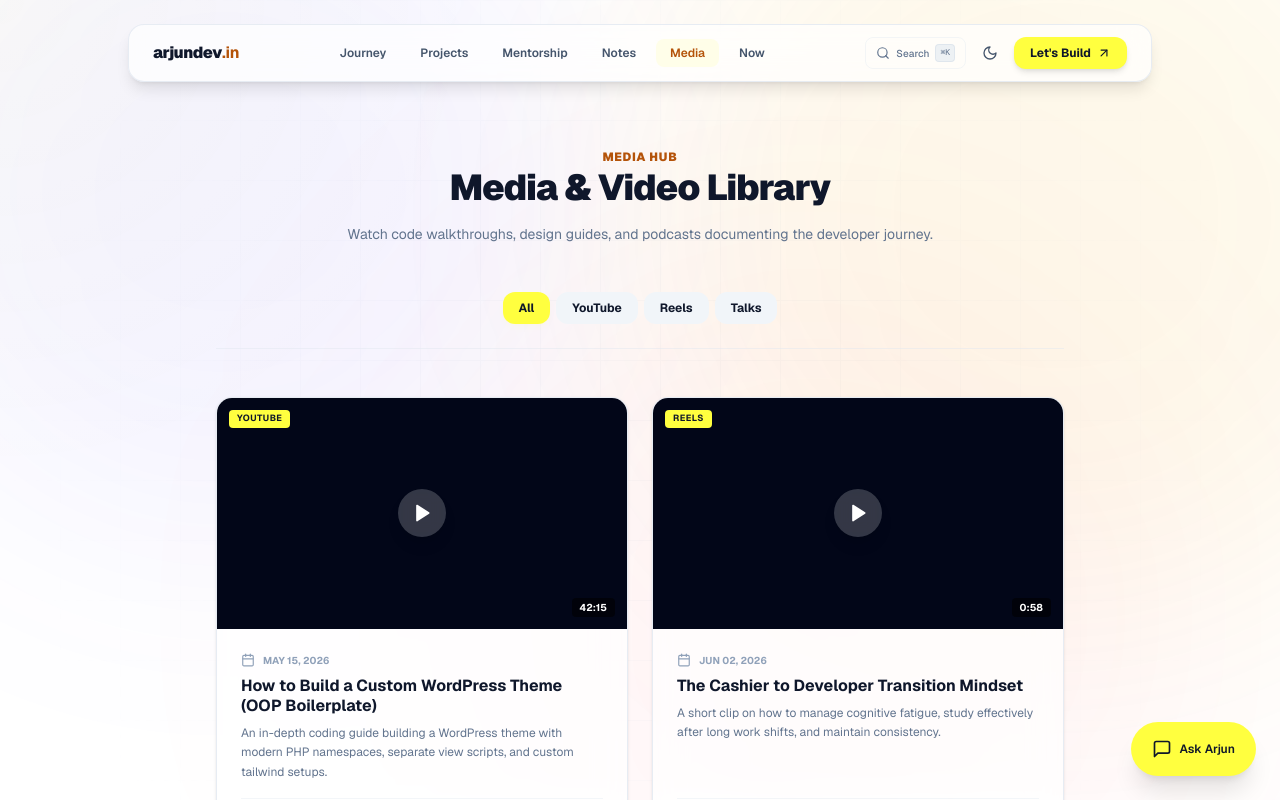
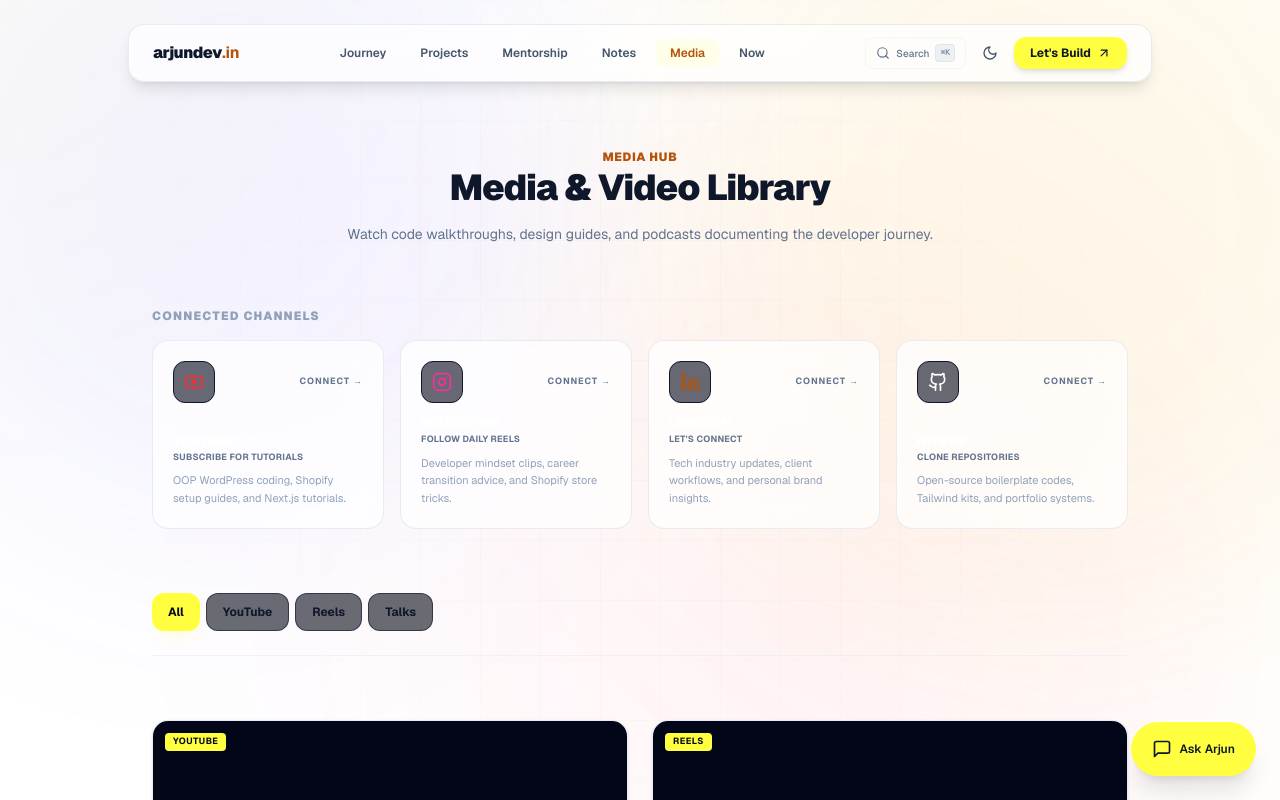
Before and after one commit to Ajuworks96/arjundev.in, a Next.js app: page /media in a window 1280 px wide. Shown: the top 800 px of the page. Built offline with nearby package versions, Linux system fonts and the light colour scheme.

Commit message:
feat: add social channels grid and style update on media page

```diff
--- a/src/app/media/page.tsx
+++ b/src/app/media/page.tsx
@@ -2,7 +2,7 @@
 
 import { useState } from "react";
 import { motion } from "framer-motion";
-import { Play, Video, Youtube, ExternalLink, Calendar } from "lucide-react";
+import { Play, Video, Youtube, ExternalLink, Calendar, Instagram, Linkedin, Github } from "lucide-react";
 
 interface MediaItem {
   id: string;
@@ -30,7 +30,7 @@ const MEDIA_ITEMS: MediaItem[] = [
     category: "Reels",
     date: "Jun 02, 2026",
     duration: "0:58",
-    url: "https://instagram.com",
+    url: "https://instagram.com/arjundev.in",
     description: "A short clip on how to manage cognitive fatigue, study effectively after long work shifts, and maintain consistency."
   },
   {
@@ -53,6 +53,37 @@ const MEDIA_ITEMS: MediaItem[] = [
   }
 ];
 
+const SOCIAL_CHANNELS = [
+  {
+    name: "YouTube",
+    subtitle: "Subscribe for tutorials",
+    icon: <Youtube className="w-5 h-5 text-red-500" />,
+    url: "https://youtube.com",
+    description: "OOP WordPress coding, Shopify setup guides, and Next.js tutorials."
+  },
+  {
+    name: "Instagram",
+    subtitle: "Follow daily reels",
+    icon: <Instagram className="w-5 h-5 text-pink-500" />,
+    url: "https://instagram.com/arjundev.in",
+    description: "Developer mindset clips, career transition advice, and Shopify store tricks."
+  },
+  {
+    name: "LinkedIn",
+    subtitle: "Let's connect",
+    icon: <Linkedin className="w-5 h-5 text-sky-500" />,
+    url: "https://linkedin.com",
+    description: "Tech industry updates, client workflows, and personal brand insights."
+  },
+  {
+    name: "GitHub",
+    subtitle: "Clone repositories",
+    icon: <Github className="w-5 h-5 text-white" />,
+    url: "https://github.com/Ajuworks96",
+    description: "Open-source boilerplate codes, Tailwind kits, and portfolio systems."
+  }
+];
+
 export default function Media() {
   const [activeCategory, setActiveCategory] = useState<string>("All");
 
@@ -61,7 +92,7 @@ export default function Media() {
   );
 
   return (
-    <div className="max-w-4xl mx-auto px-6 py-8 space-y-12">
+    <div className="max-w-5xl mx-auto px-6 py-8 space-y-16">
 
       {/* Header */}
       <section className="text-center max-w-2xl mx-auto space-y-4">
@@ -74,16 +105,44 @@ export default function Media() {
         </p>
       </section>
 
+      {/* Social Platforms Connection Grid */}
+      <section className="space-y-4">
+        <h2 className="text-xs font-black uppercase tracking-widest text-slate-400">Connected Channels</h2>
+        <div className="grid grid-cols-1 sm:grid-cols-2 lg:grid-cols-4 gap-4">
+          {SOCIAL_CHANNELS.map((channel) => (
+            <a
+              key={channel.name}
+              href={channel.url}
+              target="_blank"
+              rel="noopener noreferrer"
+              className="glassmorphism p-5 rounded-2xl border border-slate-900/60 flex flex-col justify-between space-y-3 cursor-pointer transition-all duration-300 hover:bg-white hover:border-white hover:text-slate-950 group"
+            >
+              <div className="flex items-center justify-between">
+                <div className="p-2.5 bg-slate-950/60 border border-slate-900 text-slate-550 rounded-xl group-hover:bg-slate-100 group-hover:border-slate-200 transition-colors">
+                  {channel.icon}
+                </div>
+                <span className="text-[9px] font-bold text-slate-500 uppercase tracking-widest group-hover:text-slate-700">Connect &rarr;</span>
+              </div>
+              <div>
+                <h3 className="text-xs font-black uppercase tracking-wider text-white group-hover:text-slate-950">{channel.name}</h3>
+                <p className="text-[9px] font-bold text-slate-500 uppercase tracking-wide group-hover:text-slate-655 mt-0.5">{channel.subtitle}</p>
+                <p className="text-[11px] text-slate-400 group-hover:text-slate-800 leading-relaxed mt-2">{channel.description}</p>
+              </div>
+            </a>
+          ))}
+        </div>
+      </section>
+
       {/* Category filters */}
-      <div className="flex gap-1.5 overflow-x-auto w-full no-scrollbar justify-start sm:justify-center border-b border-slate-200/50 dark:border-slate-800/50 pb-6">
+      <div className="flex gap-1.5 overflow-x-auto w-full no-scrollbar justify-start border-b border-slate-200/50 dark:border-slate-800/50 pb-6">
         {["All", "YouTube", "Reels", "Talks"].map((cat) => (
           <button
             key={cat}
             onClick={() => setActiveCategory(cat)}
-            className={`px-4 py-2 rounded-xl text-xs font-bold transition-all cursor-pointer ${
+            className={`px-4 py-2.5 rounded-xl text-xs font-bold transition-all duration-300 cursor-pointer ${
               activeCategory === cat
-                ? "bg-blue-600 text-white shadow-md shadow-blue-500/10"
-                : "bg-slate-100 hover:bg-slate-200/60 text-slate-650 dark:bg-slate-900 dark:hover:bg-slate-850 dark:text-slate-400"
+                ? "bg-[#ffff3f] text-slate-950 shadow-lg shadow-[#ffff3f]/10"
+                : "bg-[#070b16]/60 border border-slate-900/60 hover:bg-white hover:text-slate-950 hover:border-white text-slate-350"
             }`}
           >
             {cat}
@@ -109,7 +168,7 @@ export default function Media() {
               <span className="absolute bottom-3 right-3 text-[10px] bg-black/60 text-white px-2 py-0.5 rounded font-bold">{item.duration}</span>
 
               {/* Category indicator badge */}
-              <span className="absolute top-3 left-3 text-[9px] bg-blue-600 text-white px-2 py-0.5 rounded font-bold uppercase tracking-wider">
+              <span className="absolute top-3 left-3 text-[9px] bg-[#ffff3f] text-slate-950 px-2 py-0.5 rounded font-bold uppercase tracking-wider">
                 {item.category}
               </span>
             </div>
@@ -134,7 +193,7 @@ export default function Media() {
                   href={item.url}
                   target="_blank"
                   rel="noopener noreferrer"
-                  className="w-full flex items-center justify-center gap-1.5 py-2.5 bg-slate-900 hover:bg-slate-800 text-white dark:bg-slate-100 dark:text-slate-900 dark:hover:bg-white text-xs font-bold rounded-xl transition-all cursor-pointer"
+                  className="w-full flex items-center justify-center gap-1.5 py-2.5 bg-[#ffff3f] hover:bg-yellow-500 text-slate-950 text-xs font-bold rounded-xl transition-all cursor-pointer shadow-md"
                 >
                   <span>Watch Content</span>
                   <ExternalLink className="w-3.5 h-3.5" />
```
